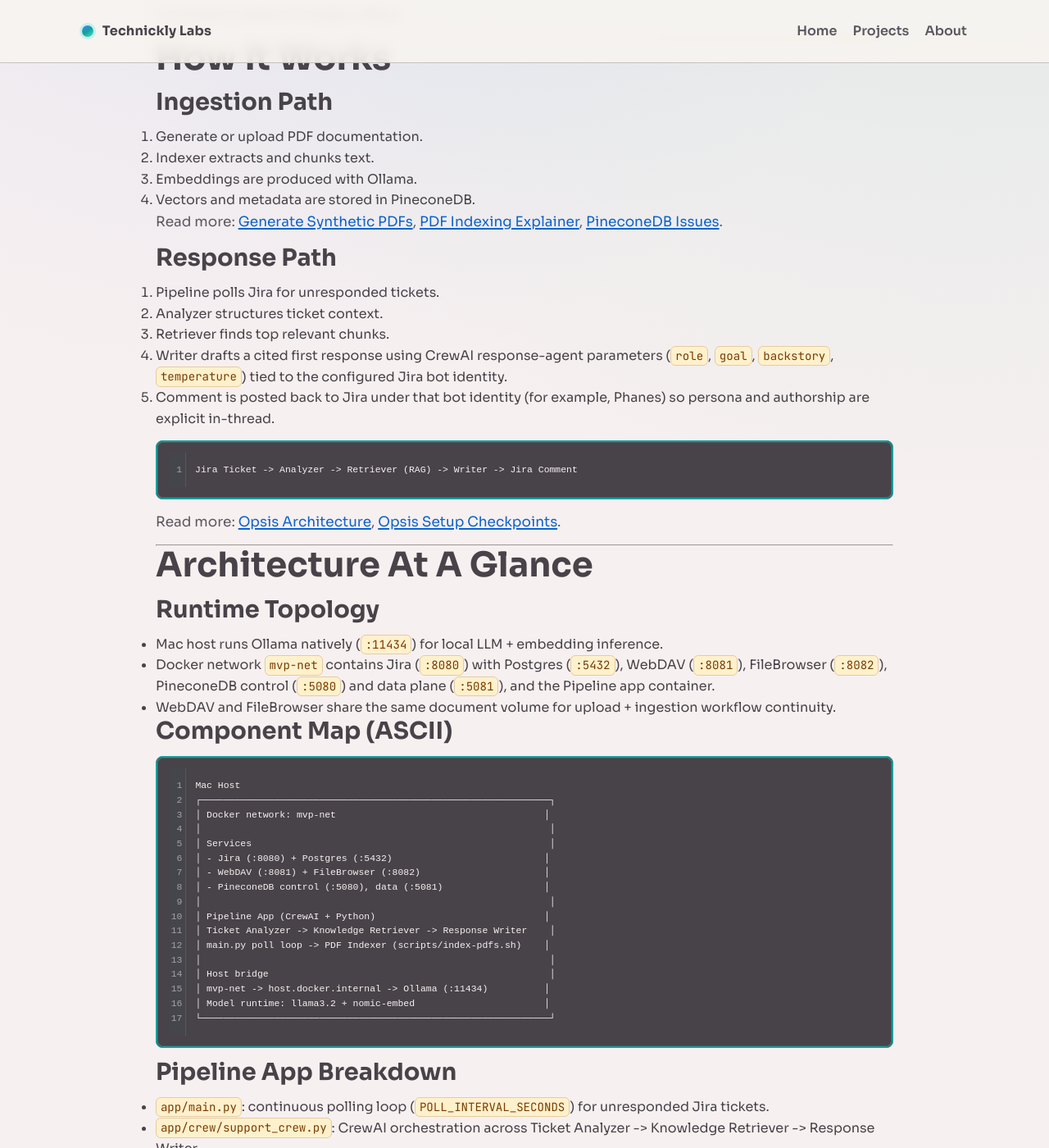
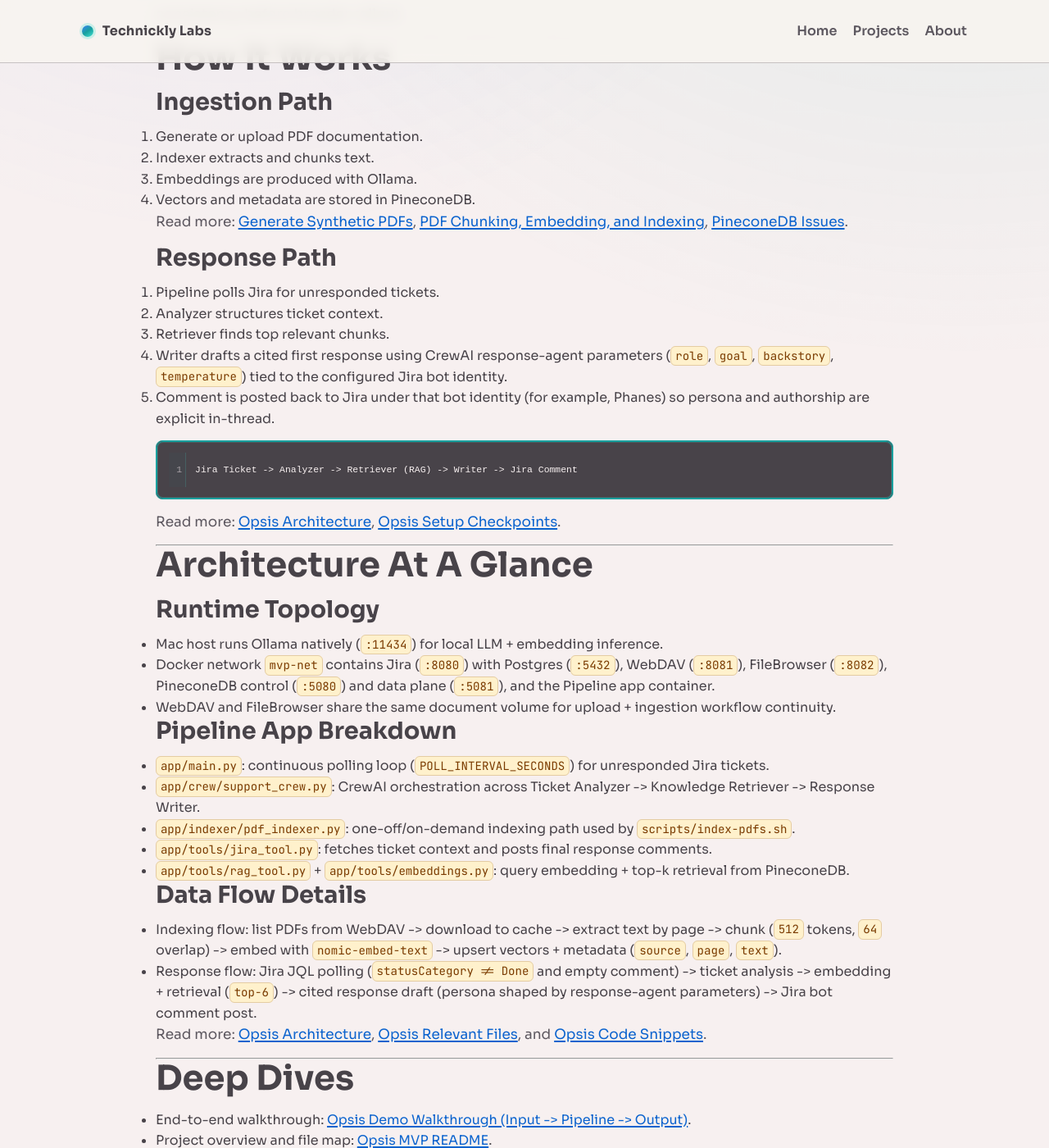
Before and after one commit to technickly/technickly.github.io, a Jekyll site: the page built from _projects/opsis.md, in a window 1280 px wide and 1400 px high, scrolled down 1515 px. Shown: the whole window at 82% size. Built offline with Jekyll 4.4.1, drawn with Linux system fonts in a browser that asks for light colours; some of the changed text lies outside the part shown.

Commit message:
Added walkthrough and modified a lot

````diff
--- a/_projects/opsis.md
+++ b/_projects/opsis.md
@@ -82,7 +82,7 @@ This gives a controlled environment for validating retrieval quality, model beha
 3. Embeddings are produced with Ollama.
 4. Vectors and metadata are stored in PineconeDB.
 
-Read more: [Generate Synthetic PDFs]({{ '/projects/opsis/docs/generate-synthetic-pdfs/' | relative_url }}), [PDF Indexing Explainer]({{ '/projects/opsis/docs/pdf-indexing-explainer/' | relative_url }}), [PineconeDB Issues]({{ '/projects/opsis/docs/pinecone-local-issues/' | relative_url }}).
+Read more: [Generate Synthetic PDFs]({{ '/projects/opsis/docs/generate-synthetic-pdfs/' | relative_url }}), [PDF Chunking, Embedding, and Indexing]({{ '/projects/opsis/docs/pdf-indexing-explainer/' | relative_url }}), [PineconeDB Issues]({{ '/projects/opsis/docs/pinecone-local-issues/' | relative_url }}).
 
 ### Response Path
 
@@ -108,28 +108,6 @@ Read more: [Opsis Architecture]({{ '/projects/opsis/docs/architecture/' | relati
 - Docker network `mvp-net` contains Jira (`:8080`) with Postgres (`:5432`), WebDAV (`:8081`), FileBrowser (`:8082`), PineconeDB control (`:5080`) and data plane (`:5081`), and the Pipeline app container.
 - WebDAV and FileBrowser share the same document volume for upload + ingestion workflow continuity.
 
-### Component Map (ASCII)
-
-```text
-Mac Host
-┌──────────────────────────────────────────────────────────────┐
-│ Docker network: mvp-net                                     │
-│                                                              │
-│ Services                                                     │
-│ - Jira (:8080) + Postgres (:5432)                           │
-│ - WebDAV (:8081) + FileBrowser (:8082)                      │
-│ - PineconeDB control (:5080), data (:5081)                  │
-│                                                              │
-│ Pipeline App (CrewAI + Python)                              │
-│ Ticket Analyzer -> Knowledge Retriever -> Response Writer    │
-│ main.py poll loop -> PDF Indexer (scripts/index-pdfs.sh)    │
-│                                                              │
-│ Host bridge                                                  │
-│ mvp-net -> host.docker.internal -> Ollama (:11434)          │
-│ Model runtime: llama3.2 + nomic-embed                       │
-└──────────────────────────────────────────────────────────────┘
-```
-
 ### Pipeline App Breakdown
 
 - `app/main.py`: continuous polling loop (`POLL_INTERVAL_SECONDS`) for unresponded Jira tickets.
````
Also changed, not shown: other parts of _projects/opsis.md (+1 -1 lines), projects/opsis/docs/pdf-indexing-explainer.md (+1 -1 lines), 1 other file.
